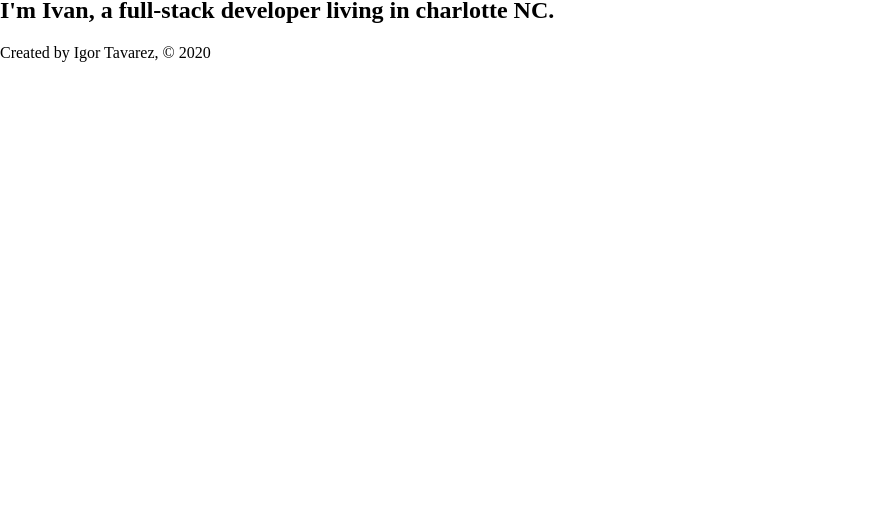
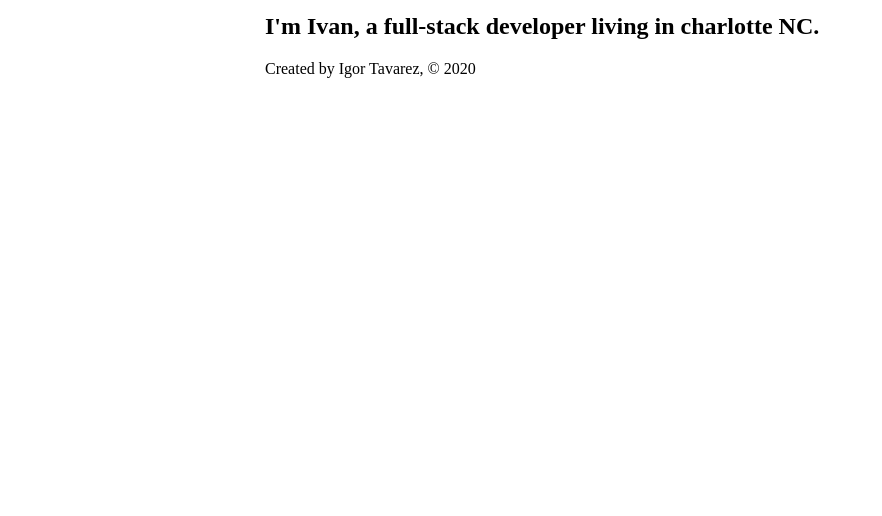
Before and after one commit to itava0/Gatsby-Bootcamp, a Gatsby site: page / in a window 1280 px wide. Shown: the part 316-832 px from the top of the page, without its empty margins (0-882 px from the left). Before the commit the page ends 800 px from the top, so only its background shows below. Built offline with nearby package versions, Linux system fonts and the light colour scheme; Gatsby itself is replaced by a stand-in of ours.

Commit message:
Added some styles to the layout

```diff
--- a/src/components/layout.js
+++ b/src/components/layout.js
@@ -2,13 +2,16 @@ import React from "react"
 import Header from "./header"
 import Footer from "./footer"
 import "../styles/index.scss"
+import layoutStyles from "./layout.module.scss"
 
 const Layout = props => {
   return (
-    <div>
-      <Header />
-      {props.children}
-      <Footer />
+    <div className={layoutStyles.container}>
+      <div className={layoutStyles.content}>
+        <Header />
+        {props.children}
+        <Footer />
+      </div>
     </div>
   )
 }
--- /dev/null
+++ b/src/components/layout.module.scss
@@ -0,0 +1,13 @@
+.container {
+  margin: 0 auto;
+  max-width: 750px;
+  padding: 1rem;
+
+  display: flex;
+  flex-direction: column;
+  min-height: 100vh;
+}
+
+.content {
+  flex-grow: 1;
+}
```
